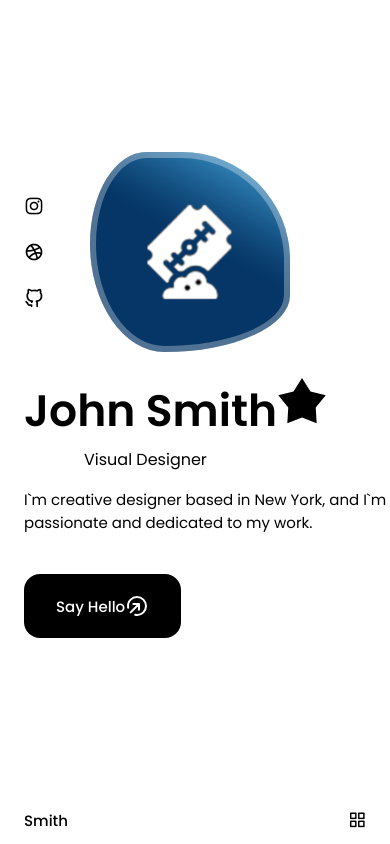
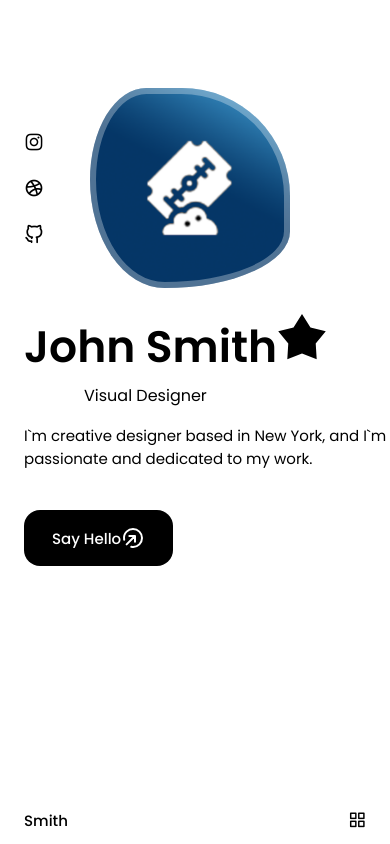
Before and after one commit to kravchuks/portfolio, a React (Create React App) app: page / in a window 390 px wide. Shown: the top 844 px of the page. Built offline with nearby package versions, Linux system fonts and the light colour scheme.

Commit message:
Add CSS to small devices

```diff
--- a/src/App.css
+++ b/src/App.css
@@ -173,10 +173,22 @@ img {
     margin-left: var(--mb-1-5);
     margin-right: var(--mb-1-5);
   }
+
+  .button {
+    padding: 1rem 1.75rem;
+  }
+
+  .button__icon {
+    width: 22px;
+    height: 22px;
+  }
 }
 
 /*---------------For medium devices----------------*/
 @media screen and (max-width: 768px) {
+  .section {
+    padding: 2rem 0 4em;
+  }
 }
 
 @media screen and (max-width: 576px) {
@@ -184,6 +196,10 @@ img {
 
 /*---------------For small devices-----------------*/
 @media screen and (max-width: 350px) {
+  :root {
+    --big-font-size: 2.5rem;
+  }
+
   .container {
     margin-left: var(--mb-1);
     margin-right: var(--mb-1);
--- a/src/components/home/home.css
+++ b/src/components/home/home.css
@@ -44,7 +44,7 @@
 }
 
 .home__subtitle::before {
-  content: '';
+  content: "";
   position: absolute;
   width: 70px;
   height: 1px;
@@ -112,7 +112,7 @@
 
 .home__scroll-arrow {
   font-size: 1.25rem;
-  color: var(--title-color)
+  color: var(--title-color);
 }
 
 /*-------------Breakpoints--------------*/
@@ -181,10 +181,16 @@
   }
 }
 
-@media screen and (max-width: 576px) {
-}
-
 /*---------------For small devices-----------------*/
 @media screen and (max-width: 350px) {
+  .home__img {
+    width: 180px;
+    height: 180px;
+  }
+
+  .home__hand {
+    width: 22px;
+    height: 22px;
+  }
 
 }
```
